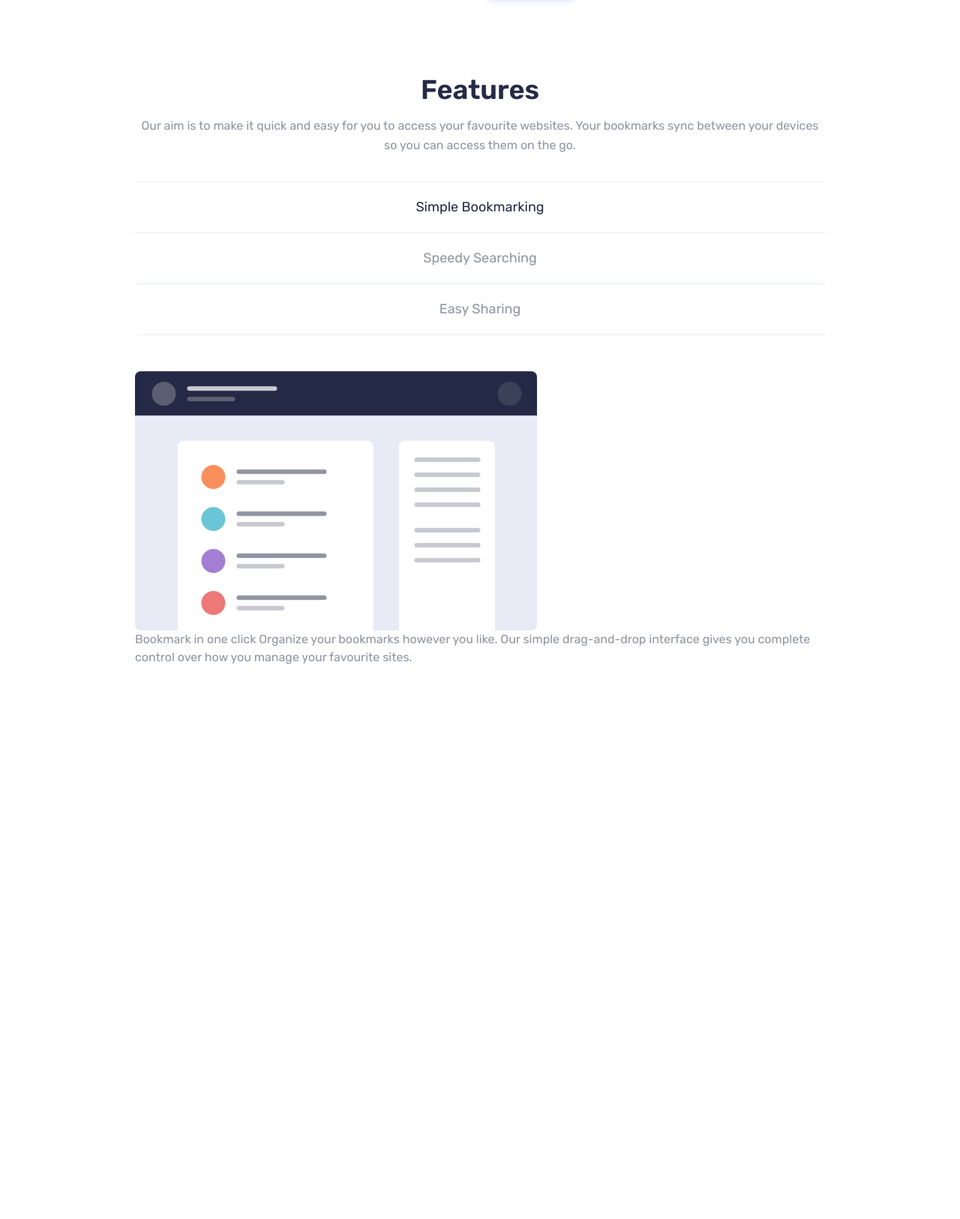
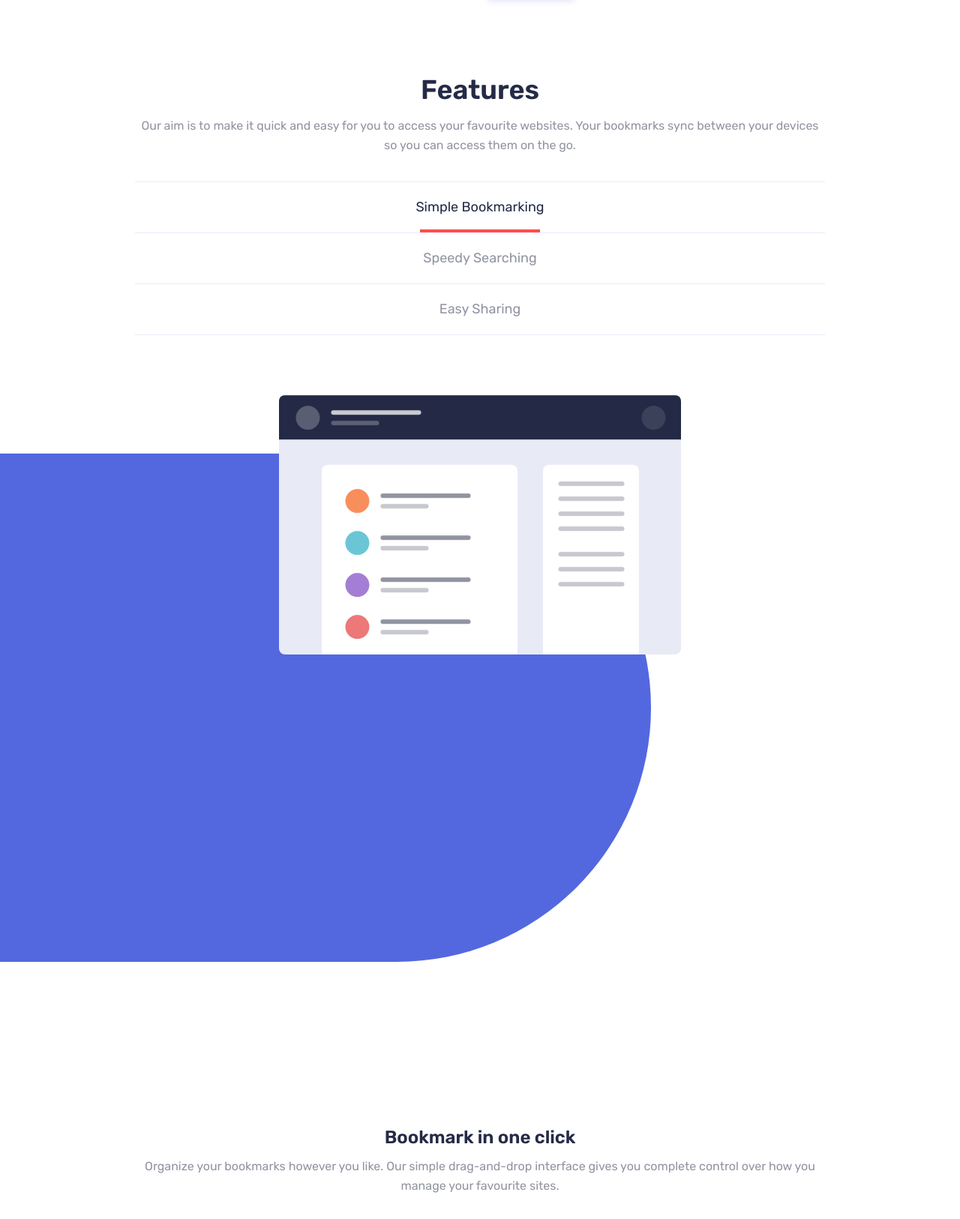
Before and after one commit to HosseinEnsafi/bookmark-landing-page-master, a plain HTML site: page index.html in a window 1280 px wide. Shown: the part 892-2518 px from the top of the page at 75% size. Before the commit the page ends 1813 px from the top, so only its background shows below. Drawn offline with Linux system fonts and the light colour scheme.

Commit message:
complete features section

```diff
--- a/assets/css/styles.css
+++ b/assets/css/styles.css
@@ -317,6 +317,19 @@ button {
 }
 
 .features__container {
+  position: relative;
+}
+
+.features__container::before {
+  content: "";
+  position: absolute;
+  z-index: -1;
+  width: 100rem;
+  height: 53vw;
+  right: 20vw;
+  top: 32rem;
+  background-color: var(--primary-color);
+  border-radius: 100rem;
 }
 
 .features__title {
@@ -336,13 +349,29 @@ button {
 
 .features__tab {
   padding: 1.25rem 0;
+  position: relative;
   border-top: 1px solid hsla(231, 58%, 55%, 0.12);
   text-align: center;
   cursor: pointer;
   font-size: 1.125rem;
 }
 
-.features__tab--active {
+.features__tab::after {
+  content: "";
+  position: absolute;
+  bottom: 0;
+  left: 50%;
+  transform: translateX(-50%);
+  width: 10rem;
+  height: 0;
+  background-color: hsla(0, 100%, 50%, 0.7);
+}
+
+.features__tab.features__tab--active::after {
+  height: 0.25rem;
+}
+
+.features__tab.features__tab--active {
   color: hsl(229, 31%, 21%);
 }
 
@@ -351,11 +380,32 @@ button {
 }
 
 .features__content {
+  margin-top: 5rem;
   display: none;
 }
+.features__content.features__content--active {
+  display: grid;
+  justify-items: center;
+  gap: 0.75rem;
+}
 
-.features__content--active {
-  display: block;
+.features__img-wrapper {
+  height: 75vw;
+}
+
+.features__img {
+}
+
+.features__data-group {
+  text-align: center;
+}
+
+.features__heading {
+  margin-bottom: 8px;
+}
+
+.features__desc {
+  line-height: 1.6;
 }
 
 .features__content {
--- a/assets/js/main.js
+++ b/assets/js/main.js
@@ -37,6 +37,8 @@ tabsContainer.addEventListener("click", (e) => {
   );
   const tabId = e.target.attributes["data-tab"].value;
 
+  e.target.classList.add("features__tab--active");
+
   document
     .querySelector(`.features__content--${tabId}`)
     .classList.add("features__content--active");
--- a/index.html
+++ b/index.html
@@ -117,47 +117,65 @@
           </ul>
 
           <ul class="features__contents">
-            <div
+            <li
               class="features__content features__content--1 features__content--active"
             >
+              <div class="features__img-wrapper grid">
                 <img
+                  class="features__img"
                   src="./assets/images/illustration-features-tab-1.svg"
                   alt=""
                 />
+              </div>
+              <div class="features__data-group">
+                <h2 class="features__heading">Bookmark in one click</h2>
 
-              <!-- prettier-ignore -->
-              Bookmark in one click
+                <p class="features__desc">
+                  Organize your bookmarks however you like. Our simple
+                  drag-and-drop interface gives you complete control over how
+                  you manage your favourite sites.
+                </p>
+              </div>
+            </li>
 
-          Organize your bookmarks however you like.
-          Our simple drag-and-drop interface gives you complete control over
-          how you manage your favourite sites.
-            </div>
-
-            <div class="features__content features__content--2">
+            <li class="features__content features__content--2">
+              <div class="features__img-wrapper grid">
                 <img
+                  class="features__img"
                   src="./assets/images/illustration-features-tab-2.svg"
                   alt=""
                 />
+              </div>
+              <!-- prettier-ignore -->
+              <div class="features__data-group">
+                <h2  class="features__heading">Intelligent search</h2>
 
-              <!-- prettier-ignore -->
-              Intelligent search
+              <p class="features__desc">
+                Our powerful search feature will help you find saved sites in no
+                time at all. No need to trawl through all of your bookmarks.
+              </p>
+              </div>
+            </li>
 
-          Our powerful search feature will help you find saved sites in no time at all.
-          No need to trawl through all of your bookmarks.
-            </div>
-
-            <div class="features__content features__content--3">
+            <li class="features__content features__content--3">
+              <div class="features__img-wrapper grid">
                 <img
+                  class="features__img"
                   src="./assets/images/illustration-features-tab-3.svg"
                   alt=""
                 />
+              </div>
 
               <!-- prettier-ignore -->
-              Share your bookmarks
+              <div class="features__data-group">
+                <h2 class="features__heading">Share  your bookmarks</h2>
 
-          Easily share your bookmarks and collections with others. Create a shareable
-          link that you can send at the click of a button.
+                <p class="features__desc">
+                  Easily share your bookmarks and collections with others. Create
+                  a shareable link that you can send at the click of a button.
+                </p>
               </div>
+            </li>
           </ul>
         </div>
       </section>
```
Lines whose indentation alone changed are shown as unchanged.
